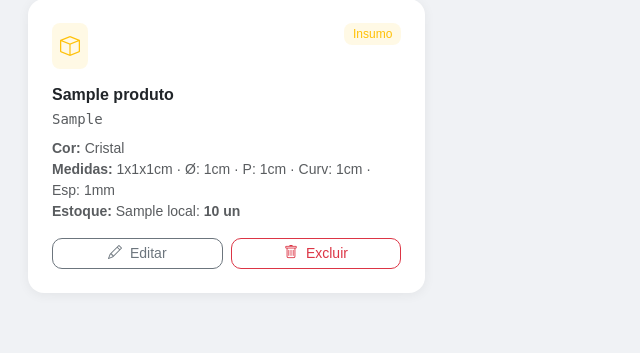
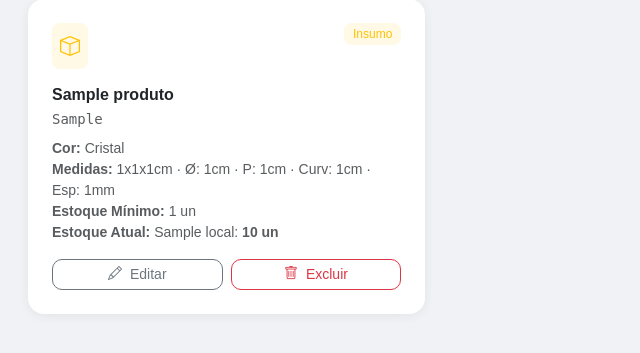
Before and after one commit to decorcril/decolog, a Django app: page /produtos/ in a window 1280 px wide. Shown: the part 284-637 px from the top of the page, without its empty margins (0-640 px from the left). Run offline with Django 5.2, Linux system fonts and the light colour scheme; a user stored in the database is signed in; tables that the repository leaves empty hold one stand-in row (values such as "Sample post").

Commit message:
feat: mostra estoque mínimo e atual nos cards de produtos cadastrados

```diff
--- a/produtos/templates/produtos/produto/list.html
+++ b/produtos/templates/produtos/produto/list.html
@@ -85,9 +85,15 @@
             {% endif %}
           {% endwith %}
 
-          {# -- Estoque por local -- #}
+          {# -- Estoque mínimo -- #}
           <div>
-            <span class="fw-semibold">Estoque:</span>
+            <span class="fw-semibold">Estoque Mínimo:</span>
+            <span class="text-muted">{{ produto.estoque_minimo|floatformat:"-3" }} {{ produto|unidade_abrev }}</span>
+          </div>
+
+          {# -- Estoque atual por local -- #}
+          <div>
+            <span class="fw-semibold">Estoque Atual:</span>
             {% if produto.saldos_por_local %}
               {% for saldo in produto.saldos_por_local %}
                 <span class="text-muted">{{ saldo.local.nome }}:</span>
```
